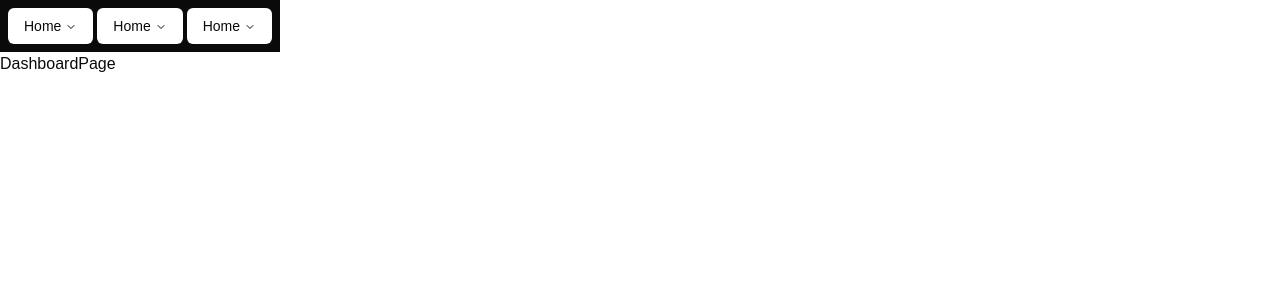
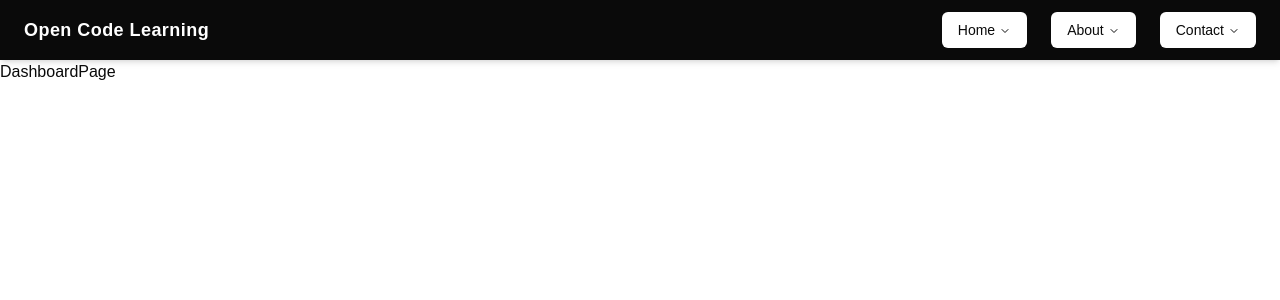
Before and after one commit to hdmGOAT/codelearnproject, a Next.js app in the folder frontend/: page /dashboard in a window 1280 px wide. Shown: the top 300 px of the page. Built offline with nearby package versions, Linux system fonts and the light colour scheme.

Commit message:
syled navbar

```diff
--- a/frontend/components/NavBar.tsx
+++ b/frontend/components/NavBar.tsx
@@ -1,31 +1,44 @@
-import React from "react";
+import Link from "next/link";
 import {
   NavigationMenu,
+  NavigationMenuList,
   NavigationMenuItem,
-  NavigationMenuLink,
-  NavigationMenuList,
   NavigationMenuTrigger,
   NavigationMenuContent,
-} from "./ui/navigation-menu";
+  NavigationMenuLink,
+} from "@/components/ui/navigation-menu";
 
 const NavBar = () => {
   return (
-    <NavigationMenu className="bg-foreground p-2 w-screen">
-      <NavigationMenuList className="flex justify-between">
+    <nav className="bg-foreground text-foreground shadow-md">
+      <div className=" mx-auto flex justify-between items-center py-3 px-6">
+        <Link
+          href="/"
+          className="text-lg font-bold tracking-wide text-background"
+        >
+          Open Code Learning
+        </Link>
+
+        <NavigationMenu>
+          <NavigationMenuList className="flex space-x-6">
             <NavigationMenuItem>
               <NavigationMenuTrigger>Home</NavigationMenuTrigger>
-          <NavigationMenuContent>
-            <NavigationMenuLink>Link</NavigationMenuLink>
+              <NavigationMenuContent className="bg-background shadow-md rounded-md">
+                <NavigationMenuLink className="block px-4 py-2 hover:bg-gray-100">
+                  <Link href="/">Dashboard</Link>
+                </NavigationMenuLink>
               </NavigationMenuContent>
             </NavigationMenuItem>
             <NavigationMenuItem>
-          <NavigationMenuTrigger>Home</NavigationMenuTrigger>
+              <NavigationMenuTrigger>About</NavigationMenuTrigger>
             </NavigationMenuItem>
             <NavigationMenuItem>
-          <NavigationMenuTrigger>Home</NavigationMenuTrigger>
+              <NavigationMenuTrigger>Contact</NavigationMenuTrigger>
             </NavigationMenuItem>
           </NavigationMenuList>
         </NavigationMenu>
+      </div>
+    </nav>
   );
 };
 
```
Lines whose indentation alone changed are shown as unchanged.
